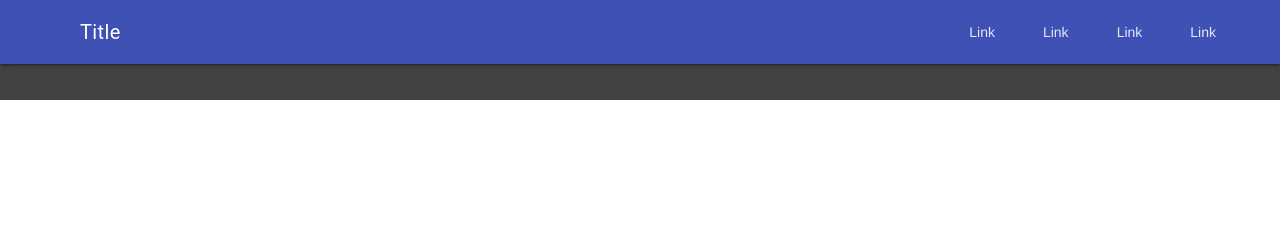
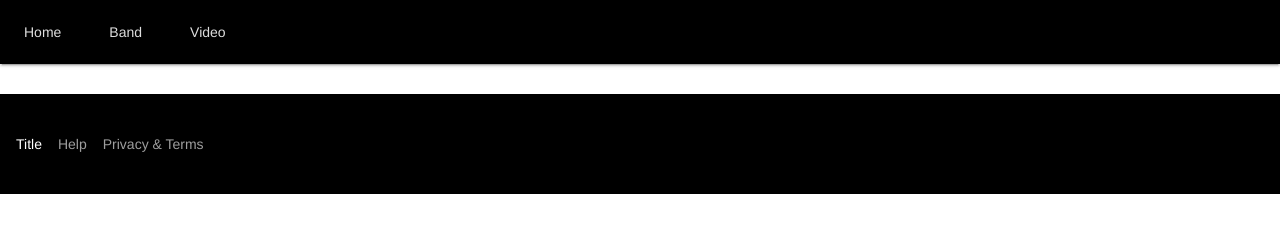
Before and after one commit to JJimenez-1/Comparison_frameworks, a plain HTML site: page src/index.html in a window 1280 px wide. Drawn offline with nearby package versions, Linux system fonts and the light colour scheme.

Commit message:
refactor(Header & footer): Correccion estilo del footer y header

```diff
--- /dev/null
+++ b/src/css/home/styles.css
@@ -0,0 +1,11 @@
+header {
+    background-color: black !important;
+}
+
+.cabecera{
+    padding: 0;
+}
+footer {
+    background-color: black !important;
+    margin-top: 30px;
+}
--- a/src/index.html
+++ b/src/index.html
@@ -3,46 +3,26 @@
 
 <head>
   <meta charset="UTF-8" />
-  <meta name="viewport" content="width=device-width, initial-scale=1.0" />
+  <meta name="viewport" content="width=device-width, initial-scale=1.0">
   <title>Document</title>
   <link rel="stylesheet" href="https://fonts.googleapis.com/icon?family=Material+Icons">
   <link rel="stylesheet" href="https://code.getmdl.io/1.3.0/material.indigo-pink.min.css">
+  <link rel="stylesheet" href="css/home/styles.css" />
   <script defer src="https://code.getmdl.io/1.3.0/material.min.js"></script>
 </head>
 
 <body>
   <!-- Always shows a header, even in smaller screens. -->
-  <div class="mdl-layout mdl-js-layout mdl-layout--fixed-header">
-    <header class="mdl-layout__header">
-      <div class="mdl-layout__header-row">
-        <!-- Title -->
-        <span class="mdl-layout-title">Title</span>
-        <!-- Add spacer, to align navigation to the right -->
-        <div class="mdl-layout-spacer"></div>
-        <!-- Navigation. We hide it in small screens. -->
-        <nav class="mdl-navigation mdl-layout--large-screen-only">
-          <a class="mdl-navigation__link" href="">Link</a>
-          <a class="mdl-navigation__link" href="">Link</a>
-          <a class="mdl-navigation__link" href="">Link</a>
-          <a class="mdl-navigation__link" href="">Link</a>
-        </nav>
-      </div>
-    </header>
-    <div class="mdl-layout__drawer">
-      <span class="mdl-layout-title">Title</span>
-      <nav class="mdl-navigation">
-        <a class="mdl-navigation__link" href="">Link</a>
-        <a class="mdl-navigation__link" href="">Link</a>
-        <a class="mdl-navigation__link" href="">Link</a>
-        <a class="mdl-navigation__link" href="">Link</a>
+  <header class="mdl-layout__header">
+    <div class="mdl-layout__header-row cabecera">
+      <!-- Navigation. We hide it in small screens. -->
+      <nav class="mdl-navigation mdl-layout--large-screen-only">
+        <a class="mdl-navigation__link" href="">Home</a>
+        <a class="mdl-navigation__link" href="">Band</a>
+        <a class="mdl-navigation__link" href="">Video</a>
       </nav>
     </div>
-    <main class="mdl-layout__content">
-      <div class="page-content">
-        <!-- Your content goes here -->
-      </div>
-    </main>
-  </div>
+  </header>
   <footer class="mdl-mini-footer">
     <div class="mdl-mini-footer__left-section">
       <div class="mdl-logo">Title</div>
@@ -52,6 +32,7 @@
       </ul>
     </div>
   </footer>
+  <script src="https://storage.googleapis.com/code.getmdl.io/1.0.0/material.min.js"></script>
 </body>
 
 </html>
```
